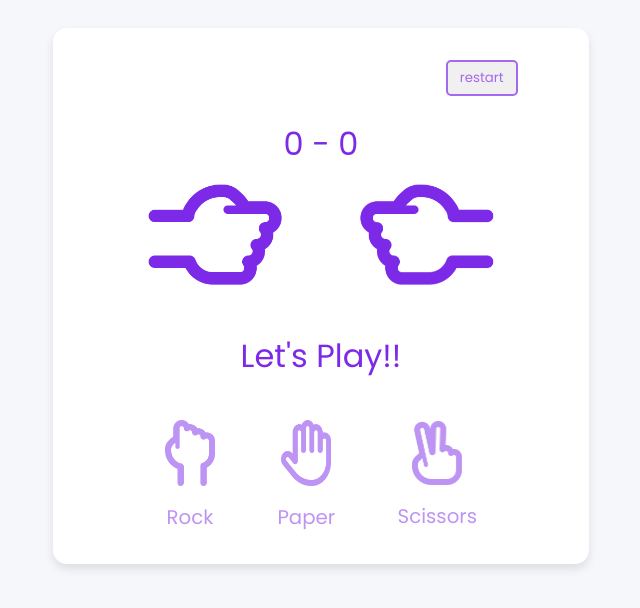
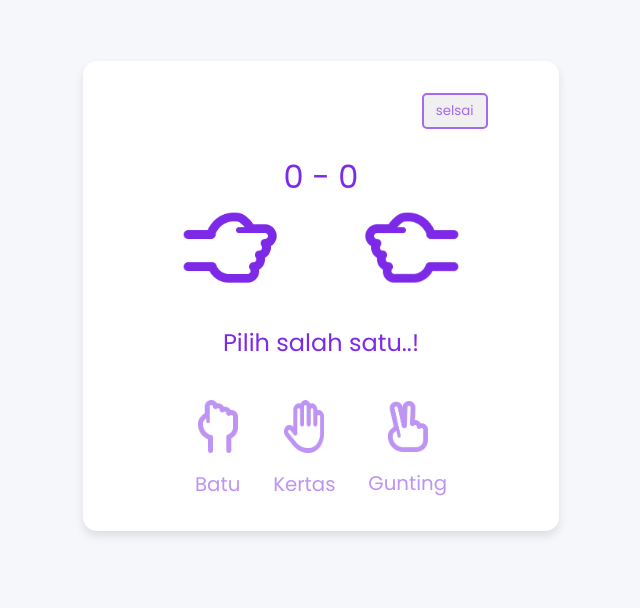
Before and after one commit to d3sc/suit-game, a plain HTML site: page index.html in a window 1280 px wide. Shown: the part 104-712 px from the top of the page, without its empty margins (319-959 px from the left). Drawn offline with Linux system fonts and the light colour scheme.

Commit message:
update: change view

```diff
--- a/index.html
+++ b/index.html
@@ -9,7 +9,7 @@
   </head>
   <body>
     <section class="container">
-      <button class="reset_button" onclick="restart()">restart</button>
+      <button class="reset_button" onclick="restart()">selsai</button>
       <div class="result_field">
         <div class="score">
           <p><span class="scorePlayer">0</span> - <span class="scoreCpu">0</span></p>
@@ -22,21 +22,21 @@
             <img src="images/rock.png" alt="result_images" />
           </span>
         </div>
-        <div class="result">Let's Play!!</div>
+        <div class="result">Pilih salah satu..!</div>
       </div>
 
       <div class="option_images">
         <span class="option_image">
           <img src="images/rock.png" alt="option_image" />
-          <p>Rock</p>
+          <p>Batu</p>
         </span>
         <span class="option_image">
           <img src="images/paper.png" alt="option_image" />
-          <p>Paper</p>
+          <p>Kertas</p>
         </span>
         <span class="option_image">
           <img src="images/scissors.png" alt="option_image" />
-          <p>Scissors</p>
+          <p>Gunting</p>
         </span>
       </div>
     </section>
--- a/script.js
+++ b/script.js
@@ -24,7 +24,7 @@ optionImages.forEach((image, index) => {
 
     // membuat proses loading
     userResult.src = cpuResult.src = "images/rock.png";
-    result.textContent = "Wait...";
+    result.textContent = "process ...";
 
     // menghapus index class active pada opsi gambar yang tidak dipilih oleh user
     optionImages.forEach((image2, index2) => {
@@ -74,12 +74,13 @@ optionImages.forEach((image, index) => {
       // mengatur score permainan
       if (outComeValue == "User") {
         scorePlayerUi.textContent = scorePlayer += 1;
+        result.textContent = "kamu menang";
       } else if (outComeValue == "Cpu") {
         scoreCpuUi.textContent = scoreCpu += 1;
+        result.textContent = "kamu kalah";
+      } else {
+        result.textContent = "seri";
       }
-
-      // menampilkan hasil permainan
-      result.textContent = userValue === cpuValue ? "Match Draw" : `${outComeValue} Won!!`;
     }, 2500);
   });
 });
--- a/style.css
+++ b/style.css
@@ -65,7 +65,7 @@ body {
   }
 }
 .result_images img {
-  width: 100px;
+  width: 70px;
 }
 .user_result img {
   transform: rotate(90deg);
@@ -75,7 +75,7 @@ body {
 }
 .result {
   text-align: center;
-  font-size: 2rem;
+  font-size: 1.5rem;
   color: #7d2ae8;
   margin-top: 1.5rem;
 }
@@ -108,6 +108,7 @@ body {
 }
 .option_image img {
   pointer-events: none;
+  width: 40px;
 }
 .option_image p {
   color: #7d2ae8;
@@ -128,7 +129,6 @@ body {
     height: 100vh;
     padding: 3rem;
     padding-top: 8rem;
-    /* padding-inline: 2rem; */
   }
   .reset_button {
     position: absolute;
```
